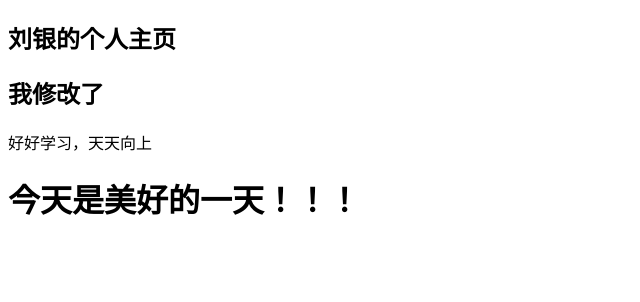
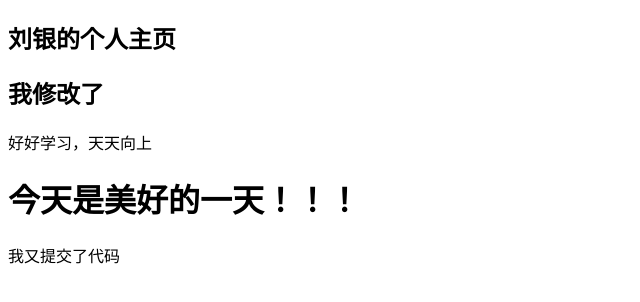
Before and after one commit to alphagirls/liuying, a plain HTML site: page index.html in a window 1280 px wide. Shown: the whole page, without its empty margins (0-640 px from the left). Drawn offline with Linux system fonts and the light colour scheme.

Commit message:
我又提交了代码

```diff
--- a/index.html
+++ b/index.html
@@ -11,5 +11,6 @@
 <h1>
     今天是美好的一天！！！
 </h1>
+<p>我又提交了代码</p>
 </body>
 </html>
```
